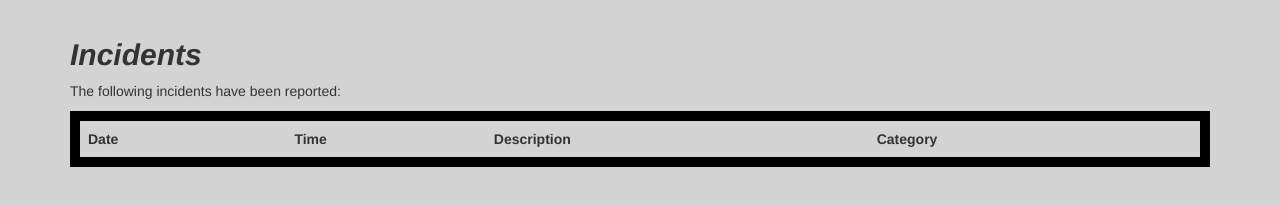
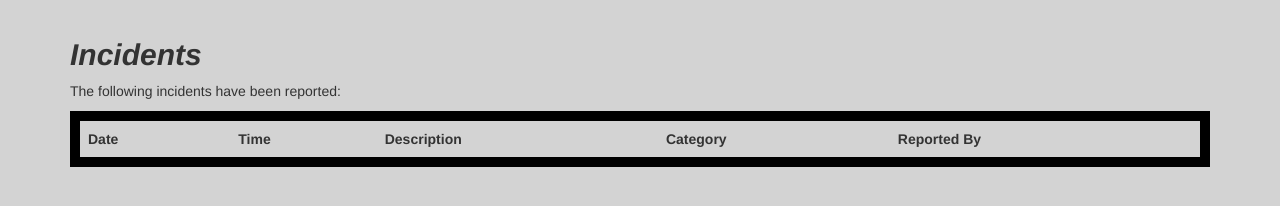
Before and after one commit to jadelstein/HackOHI-O-2018, a plain HTML site: page incidents_list.html in a window 1280 px wide. Shown: the part 54-260 px from the top of the page. Drawn offline with nearby package versions, Linux system fonts and the light colour scheme; no server answers.

Commit message:
ahahahahaha i forgot about the table header that is why the table looked dumb its fixed now

```diff
--- a/incidents_list.html
+++ b/incidents_list.html
@@ -53,6 +53,7 @@
         <th>Time</th>
         <th>Description</th>
         <th>Category</th>
+        <th>Reported By</th>
       </tr>
     </thead>
     <tbody id="incidents-table-body">
```
